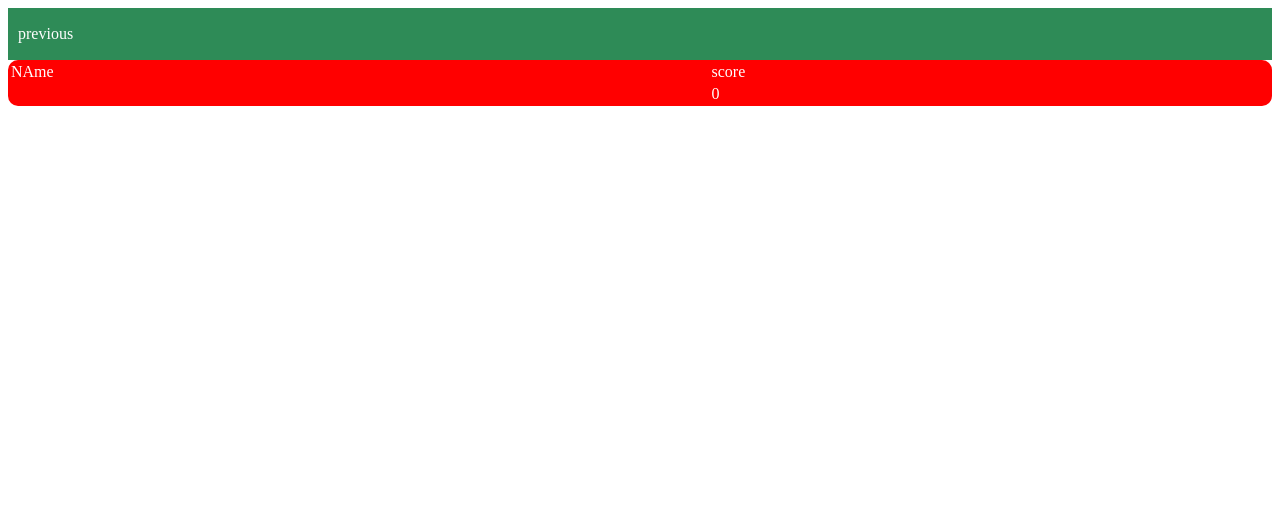
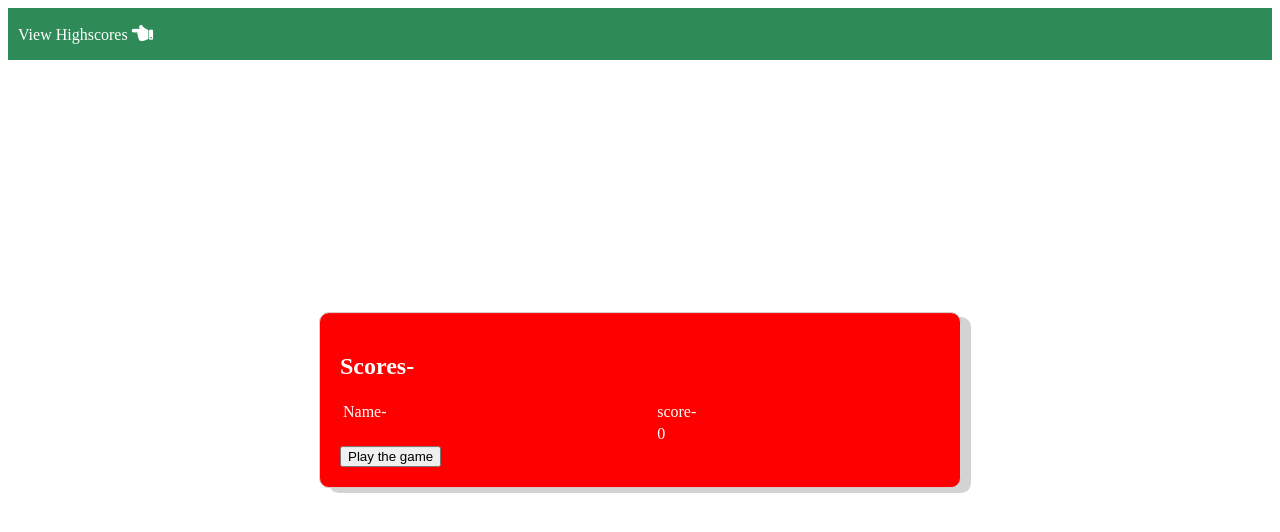
Before and after one commit to abhishekanuj/tw_webquizapp, a plain HTML site: page index.html in a window 1280 px wide. Both pictures are taken after a click on the link "View Highscores". Drawn offline with Linux system fonts and the light colour scheme.

Commit message:
added some styles

```diff
--- a/assets/script.js
+++ b/assets/script.js
@@ -45,12 +45,17 @@ for(let i=0;i<questions.length;i++){
 
 };
 
-//functi0on to validate name
+
+//function to validate name
 function validate(name){
-  var regName = /^[a-zA-Z]+ [a-zA-Z]+$/;
+  name=name.trim();
+  if(name==""){
+    alert("Please enter a valid name");
+  }
+  var regName = /^[a-zA-Z\s]+$/;
 
   if(!regName.test(name)){
-      alert('Please enter your full name (first & last name).');
+      alert('Please enter a valid name');
       document.getElementById('name').focus();
       return false;
   }else{
@@ -151,15 +156,16 @@ function timestart(timeINterval=11){
 
 
 //function for score-table
-
+let flag=false;
 function highscores(){
   let anchor=document.getElementById("anchor");
-  anchor.innerHTML="previous";
+/*   anchor.innerHTML="previous";
   anchor.addEventListener('click',()=>{
     intro.style.display="block";
-    anchor.href="index.html";
-
-  });
+    //anchor.href="index.html";
+   highscoreTable.style.display="none";
+    //intro.style.display="block";
+  }); */
 
   //time.innerHTML.style.display="block";
   highscoreTable.style.display="block";
@@ -173,11 +179,12 @@ function highscores(){
   localStorage.setItem(playerName,points);
   let sortedScore=allStorage();
   //console.log(sortedScore);
+  if(flag==false){
   sortedScore.forEach((element)=>{
     document.getElementById("highscoreTable").innerHTML+=`<tr><td>${element.name} </td> <td>${element.score}</td> </tr>`
   });
-
-
+  flag=true;
+}
     //document.getElementById("score").innerHTML="game over";
 }
 
@@ -214,7 +221,17 @@ function allStorage() {
 }
 
 
+function reset(){
+  //let anchor=document.getElementById("restart");
+    //  anchor.innerHTML="previous";
+    //anchor.addEventListener('click',()=>{
+      intro.style.display="block";
+      //anchor.href="index.html";
+     highscoreTable.style.display="none";
+      //intro.style.display="block";
+   // });
 
+}
 
 
 
--- a/assets/style.css
+++ b/assets/style.css
@@ -22,3 +22,16 @@ body > main{
 #Highscores{
     display: none;
 }
+.main-content{
+    display: block;
+    position: absolute;
+    width: 600px;
+    margin: 0 auto;
+    top: 50%;
+    left:50%;
+    transform: translate(-50%,-50%);
+    border: 1px solid lightgray;
+    border-radius: 10px;
+    box-shadow: 10px 5px lightgray;
+    padding: 20px;
+}
--- a/index.html
+++ b/index.html
@@ -46,15 +46,16 @@
 
 
         <div id="Highscores">
+            <h2>Scores-</h2>
             <table style="width:100%" id="highscoreTable">
                 <tr>
-                  <td>NAme</td>
-                    <td>score</td>
+                  <td>Name-</td>
+                    <td>score-</td>
                 </tr>
 
               </table>
 
-
+            <button id="restart" onclick="reset()">Play the game</button>
 
 
         </div>
```
